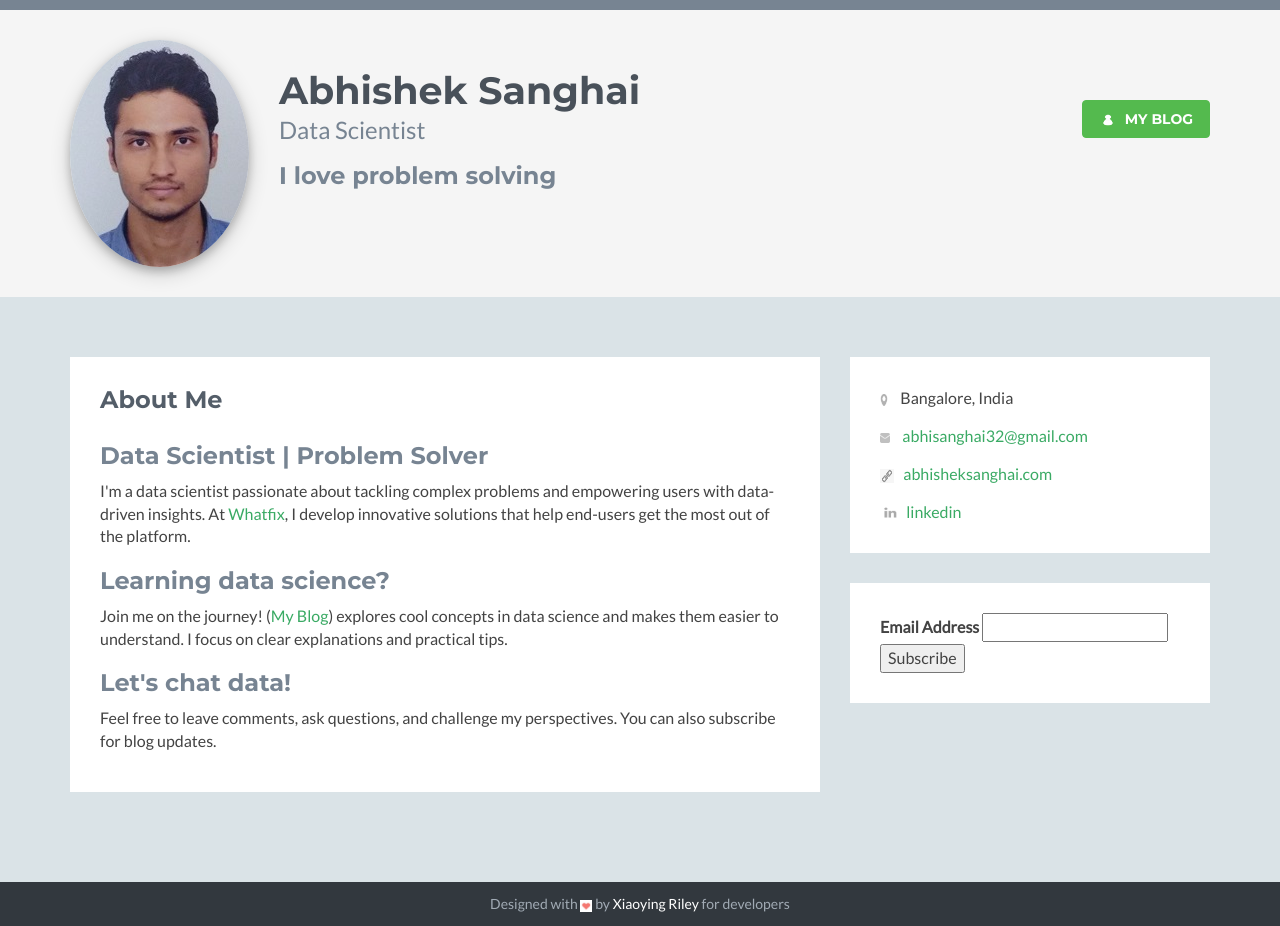
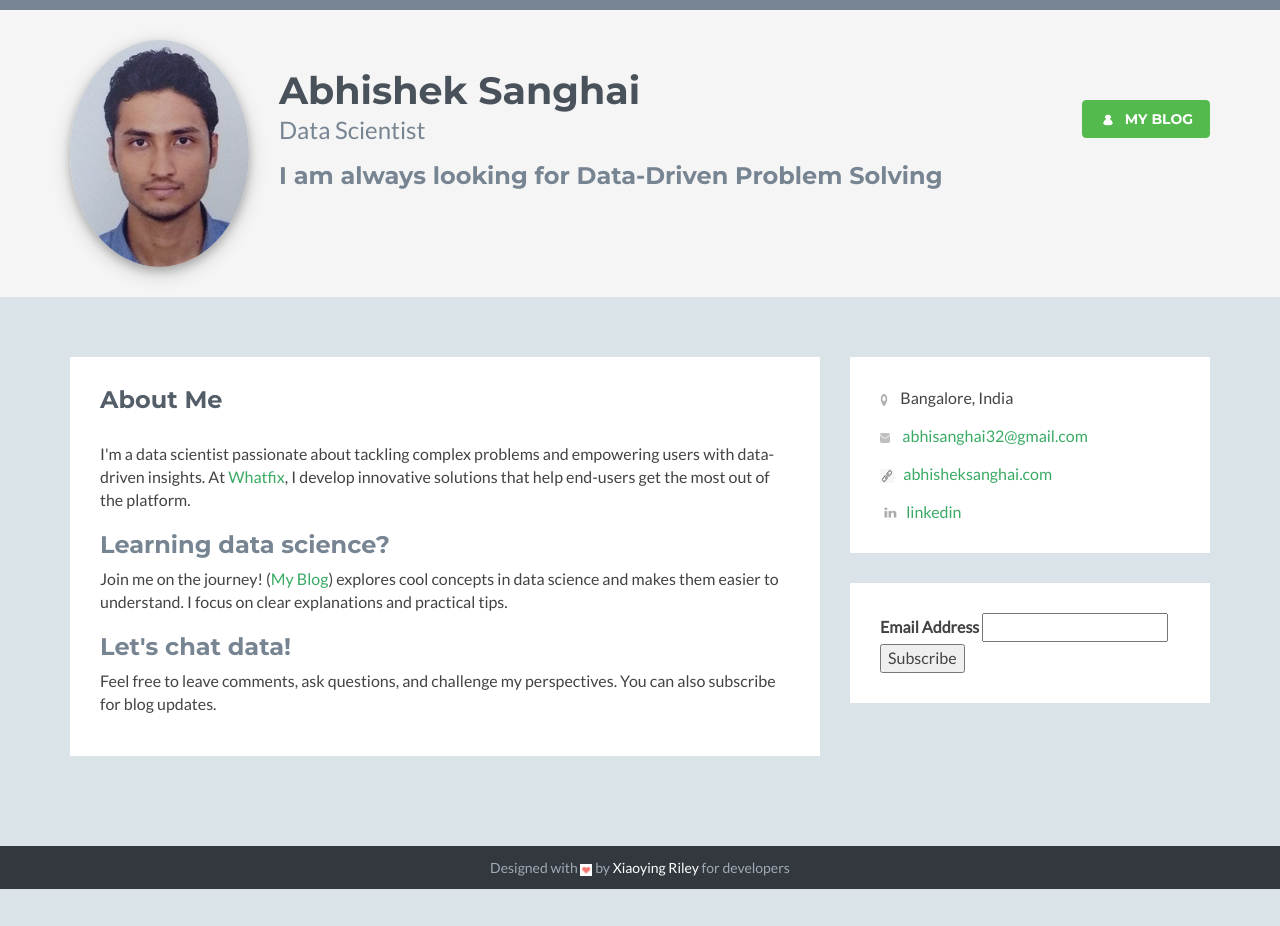
Before and after one commit to abhisheksanghai/abhisheksanghai.github.io, a Jekyll site: the page built from index.html, in a window 1280 px wide. Built offline with Jekyll 4.4.1, drawn with Linux system fonts in a browser that asks for light colours; after the commit the page ends 900 px from its top, so only the background shows below that.

Commit message:
Update index.html
updated headlines

```diff
--- a/index.html
+++ b/index.html
@@ -7,9 +7,9 @@ title: Abhishek Sanghai | Blog
         <div class="container">
             <img class="profile-image img-responsive pull-left" src="/images/Abhishek_Sanghai.jpg" alt="Abhishek Sanghai" />
             <div class="profile-content pull-left">
-                <h1 class="name">Abhishek Sanghai</h1>
-                <h2 class="desc">Data Scientist</h2>
-		<h3>I love problem solving</h3>
+                <h1 class="name">Abhishek Sanghai </h1>
+                <h2 class="desc">Data Scientist </h2>
+		<h3>I am always looking for Data-Driven Problem Solving </h3>
             </div><!--//profile-->
 	    <a class="btn btn-cta-primary pull-right" href="/datascience"><img src="/images/Icons/user.png" width="18" height="14">&nbsp; My Blog</a>
         </div><!--//container-->
@@ -22,8 +22,6 @@ title: Abhishek Sanghai | Blog
                     <div class="section-inner">
                         <h2 class="heading">About Me</h2>
                         <div class="content">
-
-				<h3>Data Scientist | Problem Solver </h3>
 
 				<p>I'm a data scientist passionate about tackling complex problems and empowering users with data-driven insights.
 					At <a href="https://www.linkedin.com/company/whatfix">Whatfix</a>, I develop innovative solutions that help
```
